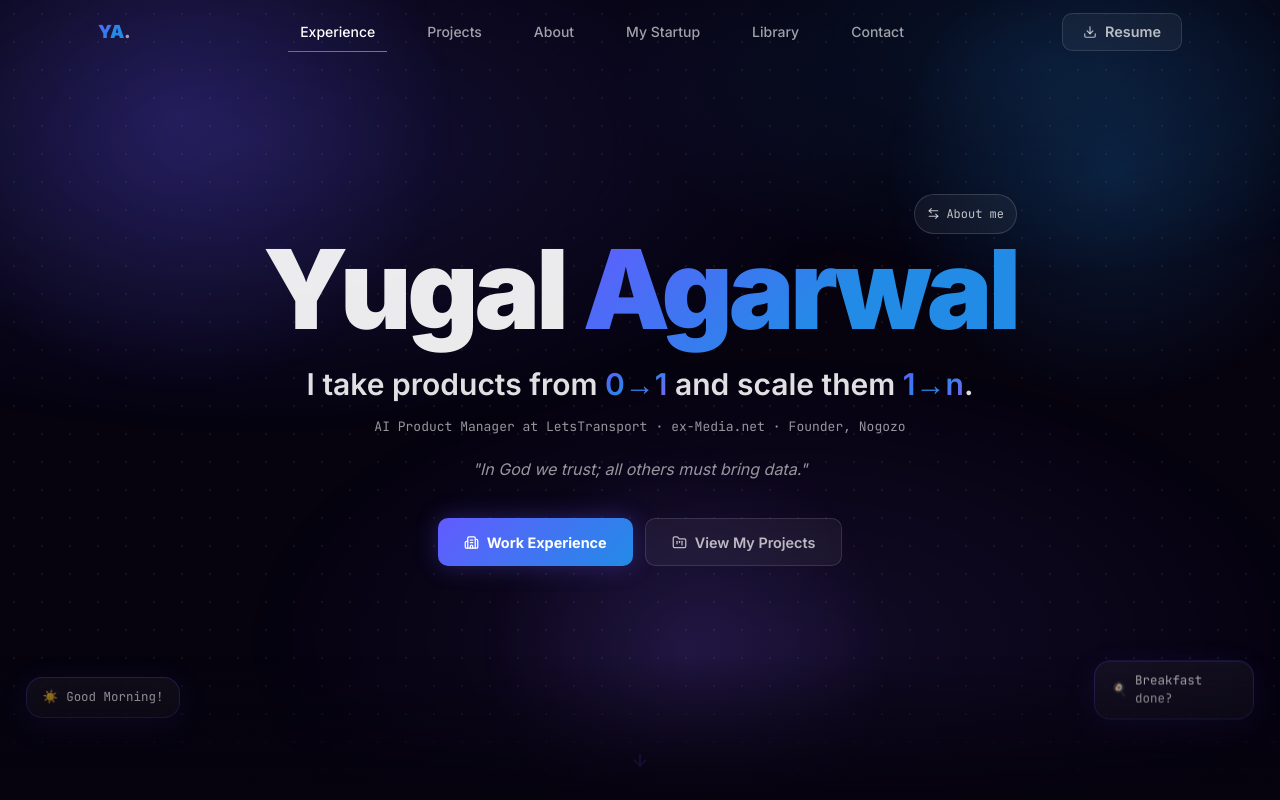
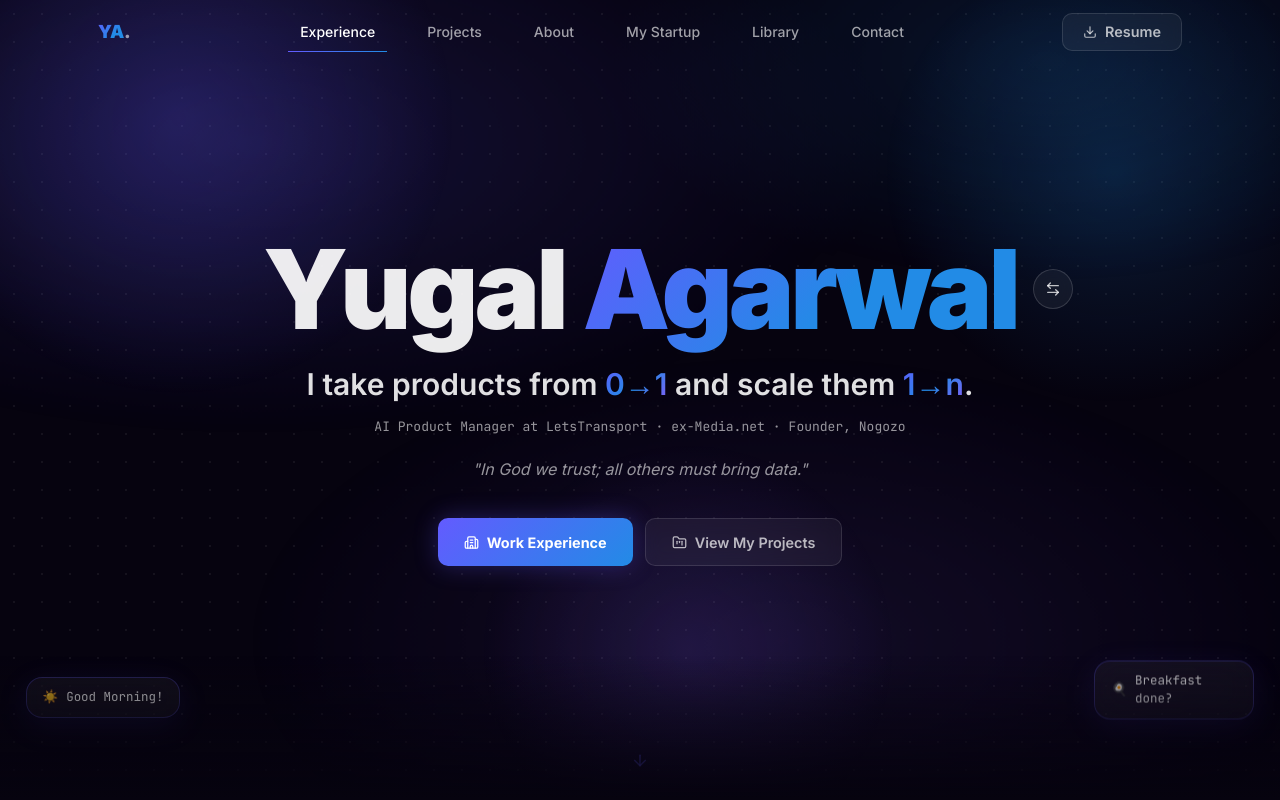
Before and after one commit to yugalagrawal/myportfolio, a Next.js app: page / in a window 1280 px wide. Shown: the top 800 px of the page. Built offline with nearby package versions, Linux system fonts and the light colour scheme.

Commit message:
Hero: swap control is icon-only, placed beside the name
Co-Authored-By: Claude Sonnet 5.5 <noreply@anthropic.com>

```diff
--- a/src/components/sections/Hero.tsx
+++ b/src/components/sections/Hero.tsx
@@ -174,11 +174,12 @@ export default function Hero() {
             onClick={() => setShowAbout((v) => !v)}
             aria-pressed={showAbout}
             aria-label={showAbout ? "Back to intro" : "Swap to About me"}
-            className="absolute -top-10 right-0 inline-flex items-center gap-1.5 px-3 min-h-[40px] rounded-full text-xs border border-white/15 bg-white/[0.05] backdrop-blur transition-colors hover:bg-white/10 hover:border-white/30"
-            style={{ color: "var(--text-2)", fontFamily: "var(--font-mono)" }}
+            title={showAbout ? "Back to intro" : "About me"}
+            className="absolute -top-11 right-0 sm:top-[calc(50%-10px)] sm:-translate-y-1/2 sm:-right-14 inline-flex items-center justify-center w-10 h-10 rounded-full border border-white/15 bg-white/[0.05] backdrop-blur transition-colors hover:bg-white/10 hover:border-white/30"
+            style={{ color: "var(--text-2)" }}
           >
-            <ArrowLeftRight size={13} aria-hidden="true" />
-            {showAbout ? "Back" : "About me"}
+            <ArrowLeftRight size={16} aria-hidden="true"
+              className={`transition-transform duration-300 ${showAbout ? "rotate-180" : ""}`} />
           </button>
         <h1
           className="font-black leading-none tracking-tight mb-5"
```
